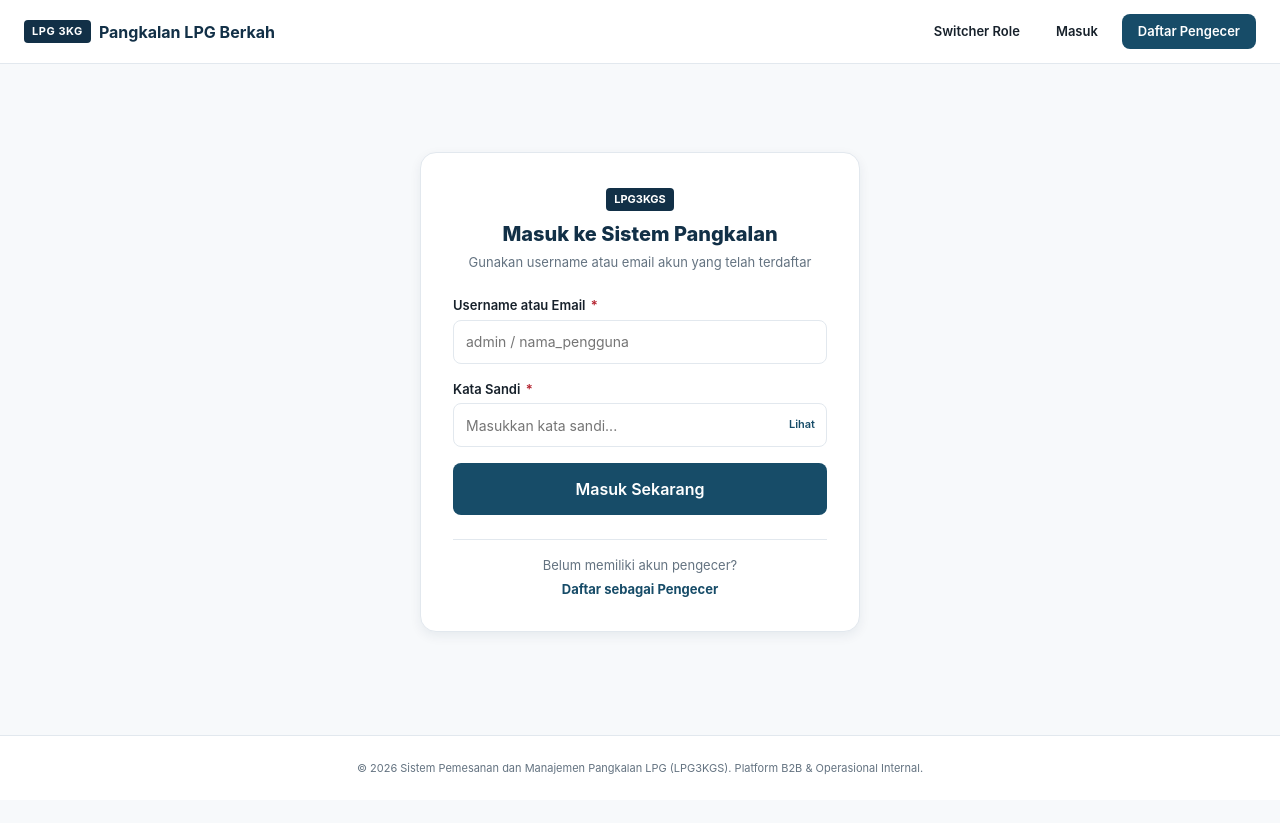
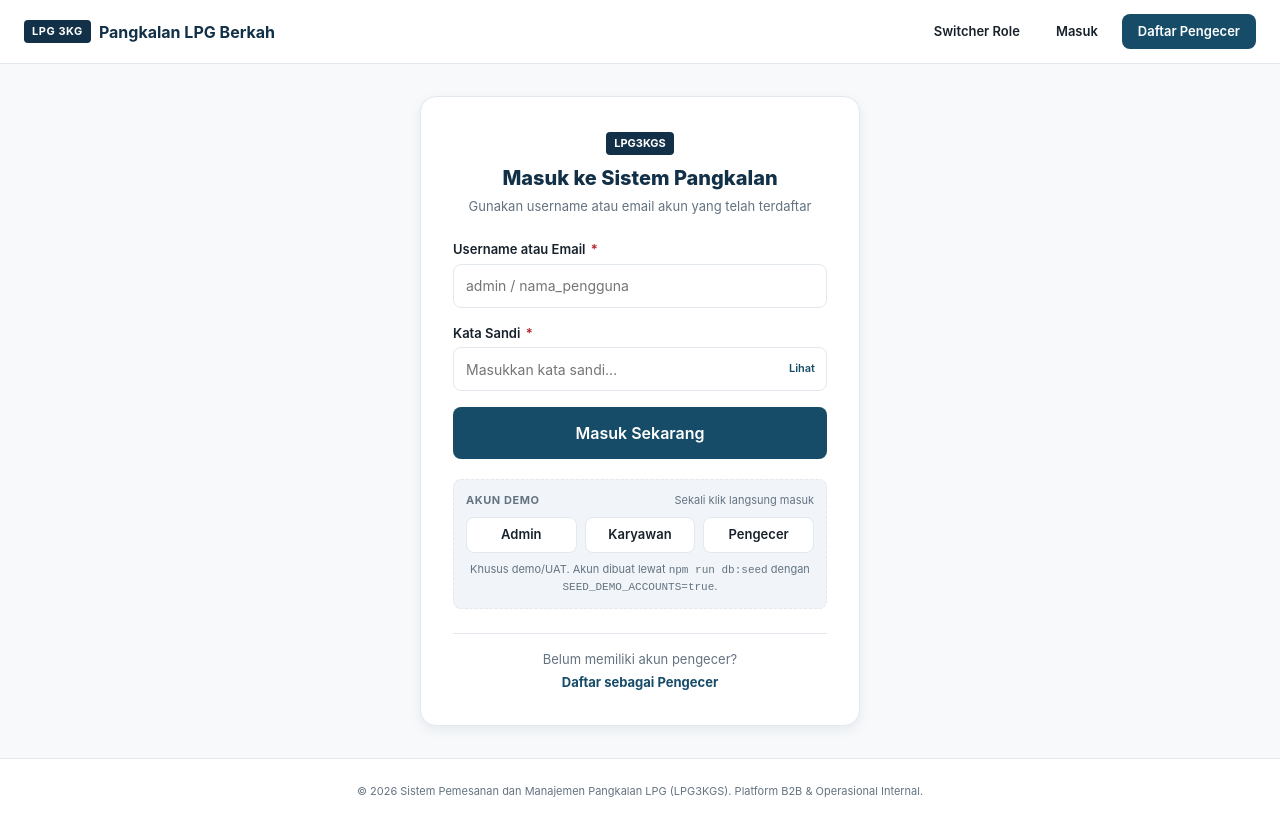
Before and after one commit to Mhmmdfthn/LPG3KGS, a Nuxt app: page /login in a window 1280 px wide. Before the commit the page ends 800 px from the top, so only its background shows below. Built offline with nearby package versions, Linux system fonts and the light colour scheme.

Commit message:
feat(auth): add one-click demo login per role

```diff
--- a/app/pages/login.vue
+++ b/app/pages/login.vue
@@ -10,6 +10,47 @@ const identity = ref('')
 const password = ref('')
 const showPassword = ref(false)
 const isLoading = ref(false)
+
+interface DemoAccount {
+  label: string
+  role: 'admin' | 'karyawan' | 'pengecer'
+  username: string
+  password: string
+}
+
+const runtimeConfig = useRuntimeConfig()
+const demoAccounts = computed<DemoAccount[]>(() => {
+  // Nilai bisa berupa array (dari nuxt.config) atau string JSON saat di-override env runtime.
+  const raw = runtimeConfig.public.demoAccounts as unknown
+  const accounts = typeof raw === 'string' ? safeParse(raw) : raw
+  if (!Array.isArray(accounts)) return []
+  return accounts.filter((account): account is DemoAccount =>
+    !!account && typeof account.username === 'string' && typeof account.password === 'string'
+  )
+})
+
+function safeParse(raw: string): unknown {
+  try {
+    return JSON.parse(raw)
+  } catch {
+    return []
+  }
+}
+// Tombol cepat hanya muncul saat mode demo aktif (default: hanya di lingkungan dev).
+const showDemoAccounts = computed(() => Boolean(runtimeConfig.public.demoMode) && demoAccounts.value.length > 0)
+const activeDemoRole = ref('')
+
+async function quickLogin(account: DemoAccount) {
+  if (isLoading.value) return
+  activeDemoRole.value = account.role
+  identity.value = account.username
+  password.value = account.password
+  try {
+    await handleLogin()
+  } finally {
+    activeDemoRole.value = ''
+  }
+}
 
 const errors = reactive({
   identity: '',
@@ -120,6 +161,31 @@ async function handleLogin() {
         </div>
       </form>
 
+      <div v-if="showDemoAccounts" class="demo-login-box">
+        <div class="demo-login-head">
+          <span class="demo-login-tag">Akun demo</span>
+          <span class="demo-login-hint">Sekali klik langsung masuk</span>
+        </div>
+        <div class="demo-login-grid">
+          <BaseButton
+            v-for="account in demoAccounts"
+            :key="account.role"
+            type="button"
+            variant="secondary"
+            size="sm"
+            :loading="isLoading && activeDemoRole === account.role"
+            :disabled="isLoading"
+            @click="quickLogin(account)"
+          >
+            {{ account.label || account.role }}
+          </BaseButton>
+        </div>
+        <p class="demo-login-note">
+          Khusus demo/UAT. Akun dibuat lewat <code>npm run db:seed</code> dengan
+          <code>SEED_DEMO_ACCOUNTS=true</code>.
+        </p>
+      </div>
+
       <div class="auth-footer">
         <span>Belum memiliki akun pengecer?</span>
         <NuxtLink to="/register" class="auth-link">Daftar sebagai Pengecer</NuxtLink>
@@ -214,57 +280,57 @@ async function handleLogin() {
   top: 36px;
 }
 
-.quick-demo-box {
-  margin-top: var(--space-6);
+.demo-login-box {
+  margin-top: var(--space-5);
   padding: var(--space-3);
   background-color: var(--color-surface-subtle);
+  border: 1px dashed var(--color-border);
   border-radius: var(--radius-md);
-  text-align: center;
 }
 
-.demo-tag {
-  font-size: 10px;
-  font-weight: 700;
-  color: var(--color-text-muted);
-  letter-spacing: 0.05em;
-  display: block;
+.demo-login-head {
+  display: flex;
+  align-items: baseline;
+  justify-content: space-between;
+  gap: var(--space-2);
   margin-bottom: var(--space-2);
 }
 
-.demo-btn-group {
-  display: flex;
-  gap: var(--space-2);
-  justify-content: center;
-  flex-wrap: wrap;
-}
-
-.quick-btn {
-  padding: 5px 12px;
-  background-color: var(--color-surface);
-  border: 1px solid var(--color-border);
-  border-radius: var(--radius-sm);
+.demo-login-tag {
   font-size: var(--font-size-xs);
-  font-weight: 600;
-  color: var(--color-text);
-  cursor: pointer;
-  transition: all var(--transition-fast);
-}
-
-.quick-btn:hover {
-  border-color: var(--color-primary-600);
-  background-color: var(--color-primary-100);
-  color: var(--color-primary-900);
-}
-
-.btn-state {
-  font-size: 11px;
+  font-weight: 700;
+  letter-spacing: 0.05em;
+  text-transform: uppercase;
   color: var(--color-text-muted);
 }
 
-.btn-state:hover {
-  background-color: var(--color-warning-bg);
-  border-color: var(--color-warning);
-  color: var(--color-warning);
+.demo-login-hint {
+  font-size: var(--font-size-xs);
+  color: var(--color-text-muted);
+}
+
+.demo-login-grid {
+  display: grid;
+  grid-template-columns: repeat(3, minmax(0, 1fr));
+  gap: var(--space-2);
+}
+
+.demo-login-note {
+  margin-top: var(--space-2);
+  font-size: 11px;
+  line-height: var(--line-height-normal);
+  text-align: center;
+  color: var(--color-text-muted);
+}
+
+.demo-login-note code {
+  font-size: 11px;
+}
+
+@media (max-width: 420px) {
+  .demo-login-grid {
+    grid-template-columns: 1fr;
+  }
 }
 
 .auth-footer {
--- a/nuxt.config.ts
+++ b/nuxt.config.ts
@@ -1,3 +1,22 @@
+const demoPassword = process.env.SEED_DEMO_PASSWORD || 'password-uji-123'
+
+const defaultDemoAccounts = [
+  { label: 'Admin', role: 'admin', username: 'demo_admin', password: demoPassword },
+  { label: 'Karyawan', role: 'karyawan', username: 'siti_karyawan', password: demoPassword },
+  { label: 'Pengecer', role: 'pengecer', username: 'warung_sumber', password: demoPassword },
+]
+
+function parseDemoAccounts() {
+  const raw = process.env.NUXT_PUBLIC_DEMO_ACCOUNTS
+  if (!raw) return defaultDemoAccounts
+  try {
+    const parsed = JSON.parse(raw)
+    return Array.isArray(parsed) && parsed.length ? parsed : defaultDemoAccounts
+  } catch {
+    return defaultDemoAccounts
+  }
+}
+
 export default defineNuxtConfig({
   compatibilityDate: '2026-01-01',
   devtools: { enabled: false },
@@ -13,6 +32,11 @@ export default defineNuxtConfig({
   runtimeConfig: {
     appOrigin: 'http://localhost:3000',
     sessionHours: 12,
+    public: {
+      // Aktif di mode dev; di produksi harus dinyalakan eksplisit untuk UAT/demo.
+      demoMode: process.env.NUXT_PUBLIC_DEMO_MODE === 'true' || process.env.NODE_ENV !== 'production',
+      demoAccounts: parseDemoAccounts(),
+    },
   },
   routeRules: { '/api/**': { headers: { 'Cache-Control': 'no-store' } } },
 })
```
Also changed, not shown: scripts/seed.ts (+20 -0 lines), 1 other file (tests, documents, lock files or other folders).
